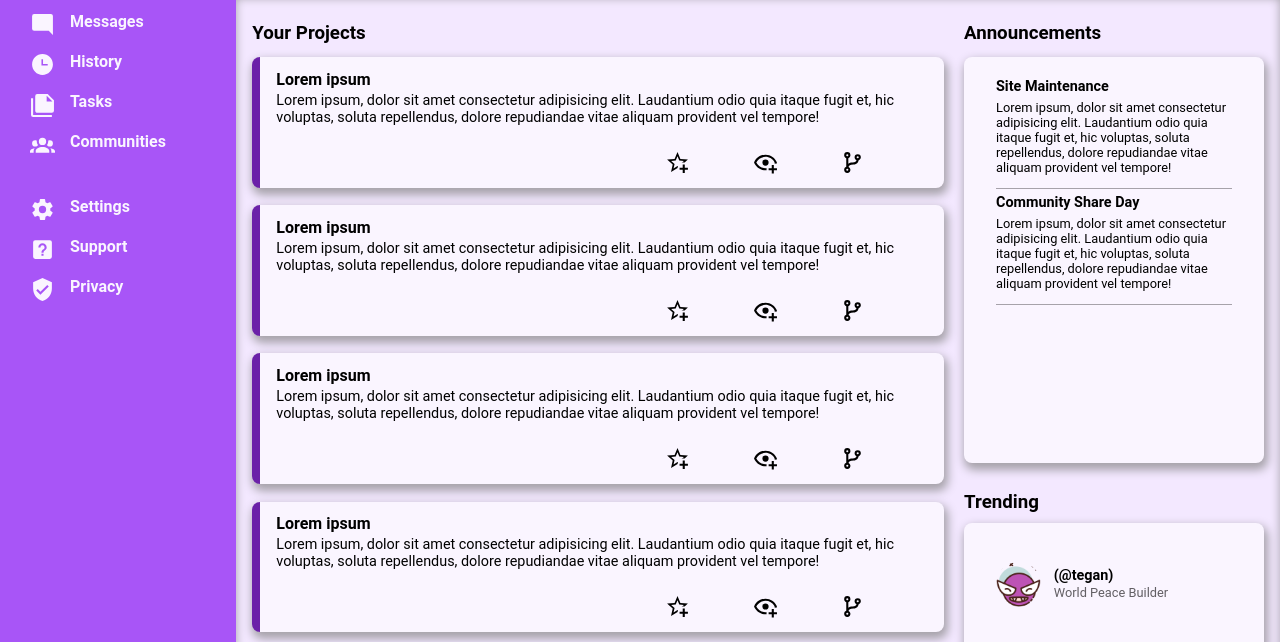
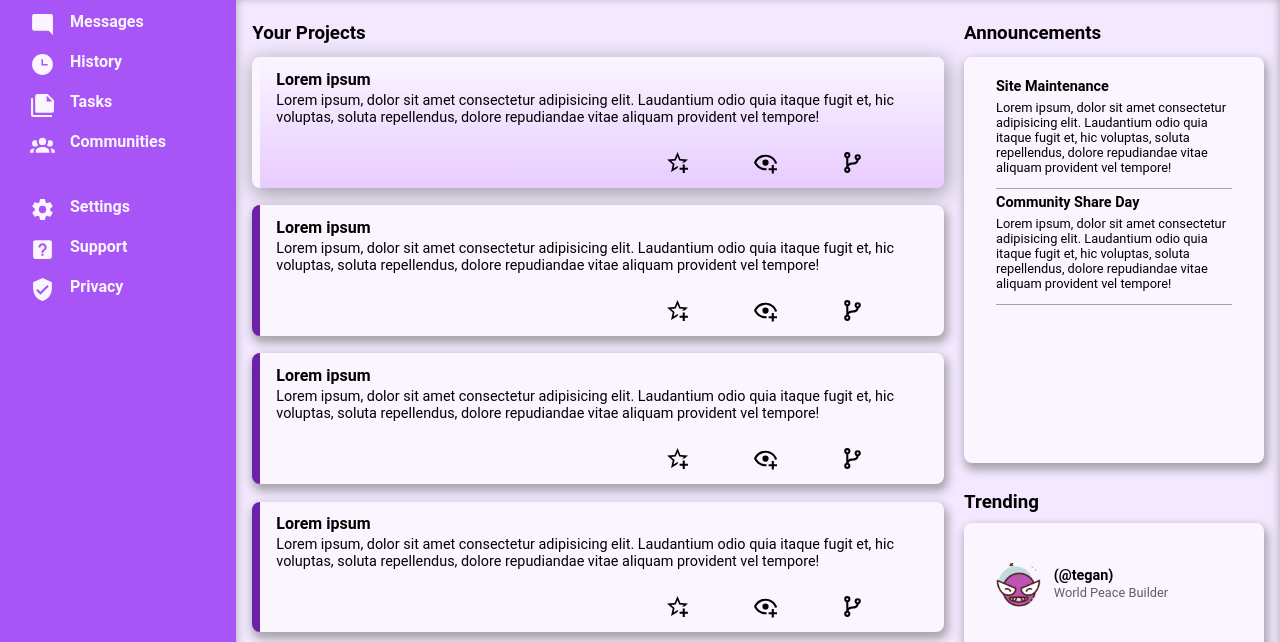
Before and after one commit to GerardoSalinas/Admin-dashboard, a website: page public/index.html in a window 1280 px wide. In both pictures the pointer is over the element 598 px from the left and 280 px from the top of the page. Shown: the part 158-800 px from the top of the page. Drawn offline with Linux system fonts and the light colour scheme.

Commit message:
Creates hover animation for cards

```diff
--- a/public/styles.css
+++ b/public/styles.css
@@ -170,6 +170,16 @@ main{
     background-color: #faf5ff;
     border-left: 8px solid #6b21a8;
     padding: 0.8rem 1rem 0.8rem 1rem;
+    transition: border 0.3s ease;
+    transition: background 0.4s ease;
+}
+
+.card:hover {
+    background-image: linear-gradient(#faf5ff,#e8cbff);
+    /* background: #e9d4ff; */
+    border-color: #faf5ff;
+    box-shadow: 2px 5px 20px 2px #a6a2aa;
+
 }
 
 .card p{
```
